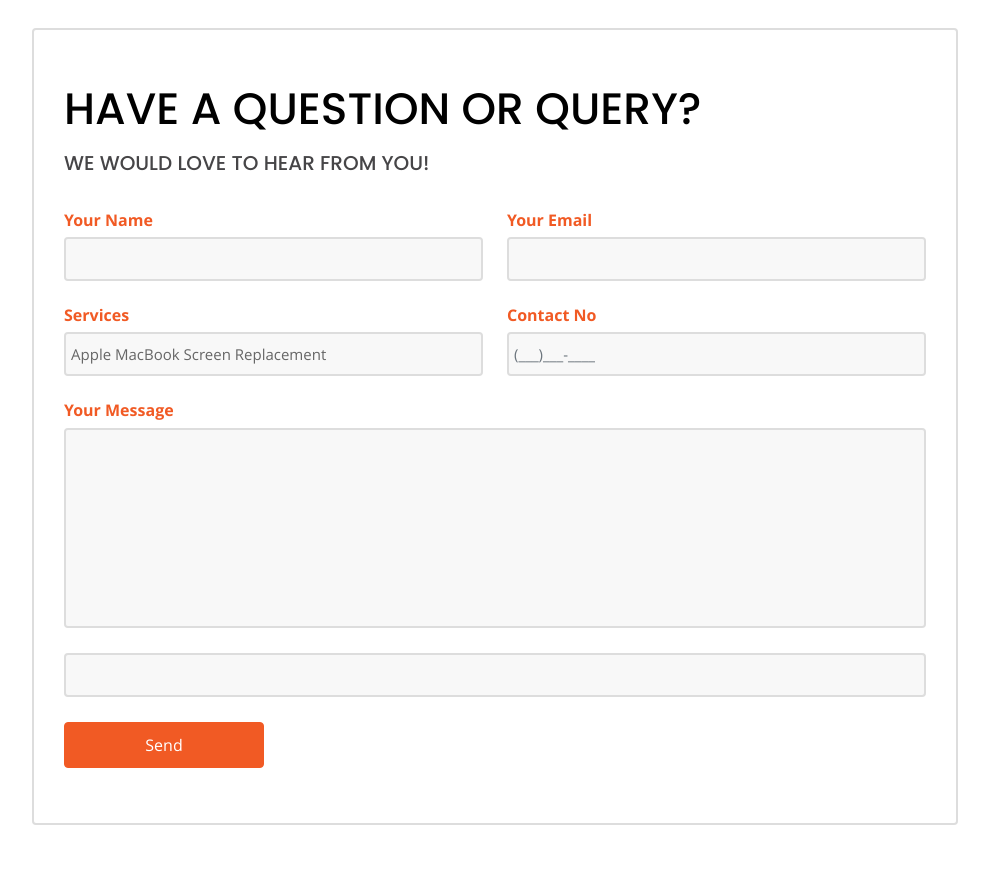
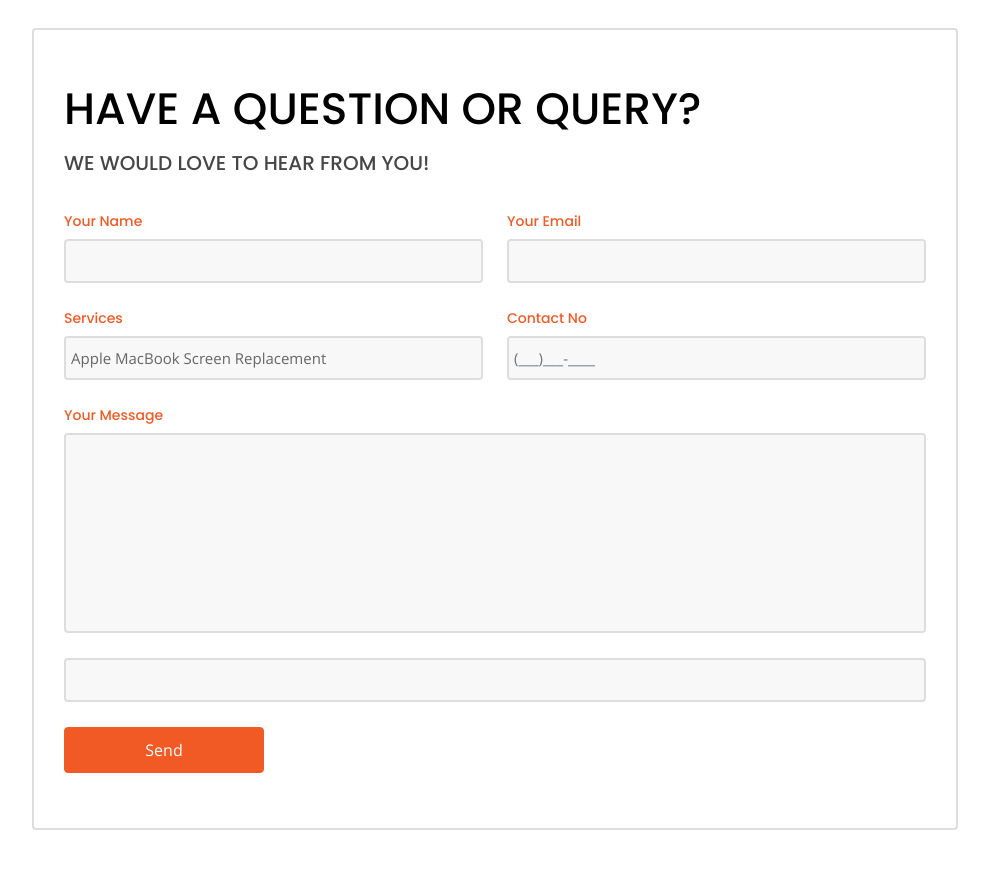
Before and after one commit to tarunwadhwawins/guru-computers, a PHP site: page /gurucomputer/contact in a window 1280 px wide. Shown: the part 465-1335 px from the top of the page, without its empty margins (145-1134 px from the left). Run offline with PHP 8.4, Linux system fonts and the light colour scheme; style sheets or scripts are compiled from the project's sources; some libraries are stand-ins or nearby versions.

Commit message:
merged changes

```diff
--- a/assets/css/style.css
+++ b/assets/css/style.css
@@ -634,10 +634,12 @@
     margin-top: 0;
   }
 }
-.contact .question .contactField h5 {
+.contact .question .contactField label {
   color: #f15a24;
-  font-family: "open_sansbold";
+  font-family: "poppinsmedium";
   margin: 0 0 7px 0;
+  display: block;
+  font-size: 14px;
 }
 .contact .question .contactField input {
   padding: 5px;
--- a/contact.php
+++ b/contact.php
@@ -62,9 +62,9 @@
                                 </div>
                                 <div class="col-md-6">
                                     <div class="contactField">
-                                        <h5>
+                                        <label>
                                             Your Name
-                                        </h5>
+                                        </label>
                                         <input type="text" name="name" value="" size="40" class="form-control"
                                             data-validation="required">
                                         <span id="nameerror" class="text-danger"> </span>
@@ -72,9 +72,9 @@
                                 </div>
                                 <div class="col-md-6">
                                     <div class="contactField">
-                                        <h5>
+                                        <label>
                                             Your Email
-                                        </h5>
+                                        </label>
                                         <input type="text" name="email" value="" class="form-control"
                                             data-validation="required email">
                                         <span id="emailerror" class="text-danger"> </span>
@@ -82,9 +82,9 @@
                                 </div>
                                 <div class="col-md-6">
                                     <div class="contactField">
-                                        <h5>
+                                        <label>
                                             Services
-                                        </h5>
+                                        </label>
                                         <select name="service" class="form-control" data-validation="required">
                                             <option value="Apple MacBook Screen Replacement">Apple MacBook Screen
                                                 Replacement</option>
@@ -100,9 +100,9 @@
                                 </div>
                                 <div class="col-md-6">
                                     <div class="contactField">
-                                        <h5>
+                                        <label>
                                             Contact No
-                                        </h5>
+                                        </label>
                                         <input type="text" name="contact_no" value="" class="contact_no form-control"
                                             placeholder="(___)___-____" data-validation="required">
                                         <span id="numbererror" class="text-danger"></span>
@@ -110,7 +110,7 @@
                                 </div>
                                 <div class="col-sm-12">
                                     <div class="contactField">
-                                        <h5>Your Message</h5>
+                                        <label>Your Message</label>
                                         <textarea name="message" cols="40" rows="10" class="form-control"
                                             data-validation="required"></textarea>
                                     </div>
@@ -131,10 +131,11 @@
                 </div>
             </div>
         </div>
-        </div>
-    </section <iframe
-        src="https://www.google.com/maps/embed?pb=!1m18!1m12!1m3!1d2609.1455708569288!2d-122.89315088453829!3d49.15984507931819!2m3!1f0!2f0!3f0!3m2!1i1024!2i768!4f13.1!3m3!1m2!1s0x5485d909135b5a27%3A0x42caa7bde48e26b9!2sGuru+IT+Solutions+-+Macbook+and+PC+repairs!5e0!3m2!1sen!2sin!4v1539838338968"
+    </section
+    <section class="contactMap">
+        <iframe src="https://www.google.com/maps/embed?pb=!1m18!1m12!1m3!1d2609.1455708569288!2d-122.89315088453829!3d49.15984507931819!2m3!1f0!2f0!3f0!3m2!1i1024!2i768!4f13.1!3m3!1m2!1s0x5485d909135b5a27%3A0x42caa7bde48e26b9!2sGuru+IT+Solutions+-+Macbook+and+PC+repairs!5e0!3m2!1sen!2sin!4v1539838338968"
         width="100%" height="400px" frameborder="0" style="border:0" allowfullscreen=""></iframe>
+    </section>
     <!-- footer -->
     <?php include_once('common/footer.php'); ?>
     <!--  -->
--- a/scss/style.scss
+++ b/scss/style.scss
@@ -634,10 +634,12 @@
                     margin-top: 0;
                 }
             }
-            h5 {
+            label {
                 color: $primary-color;
-                font-family: "open_sansbold";
+                font-family: "poppinsmedium";
                 margin: 0 0 7px 0;
+                display: block;
+                font-size: 14px;
             }
             input {
                 padding: 5px;
```
